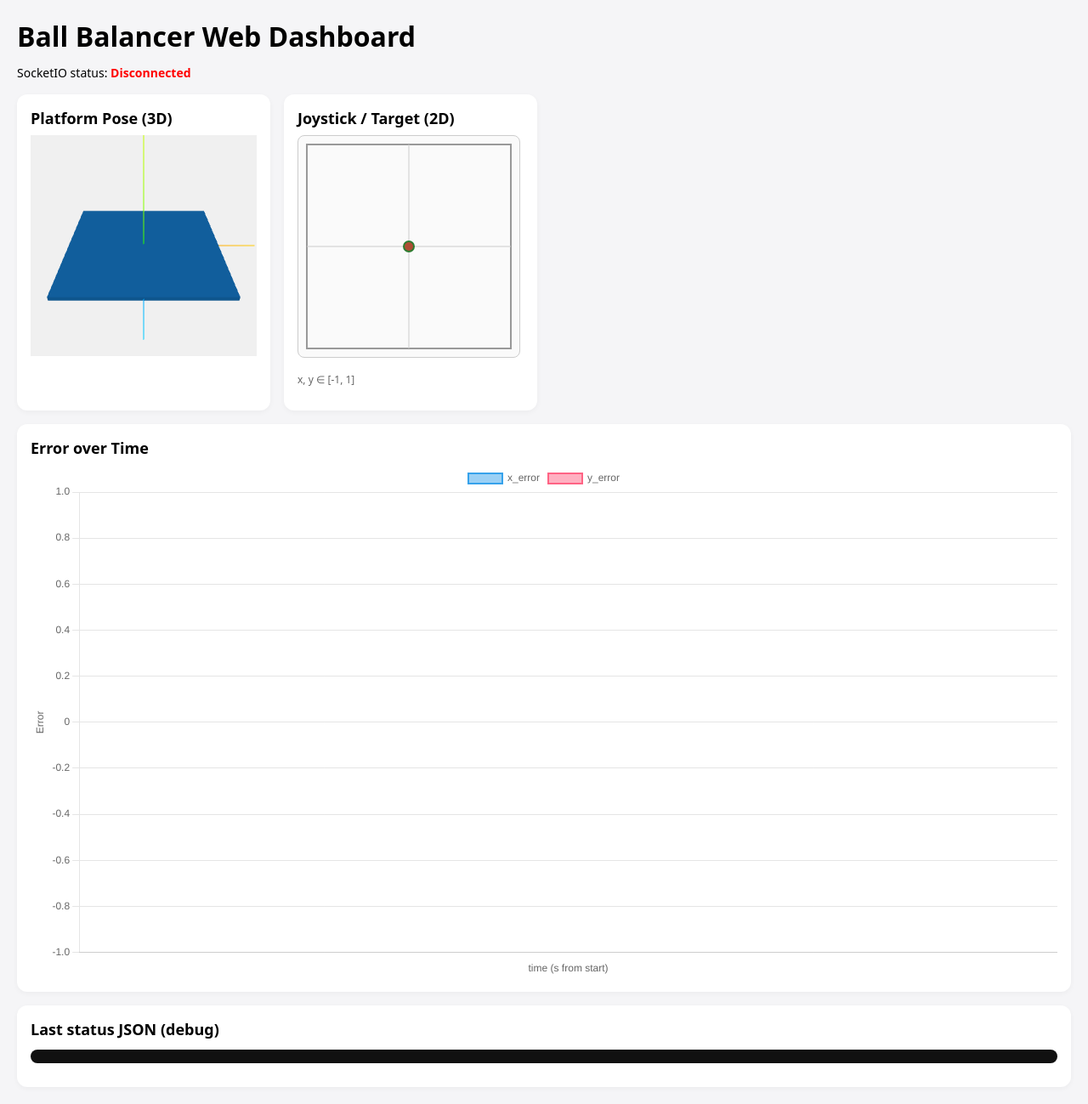
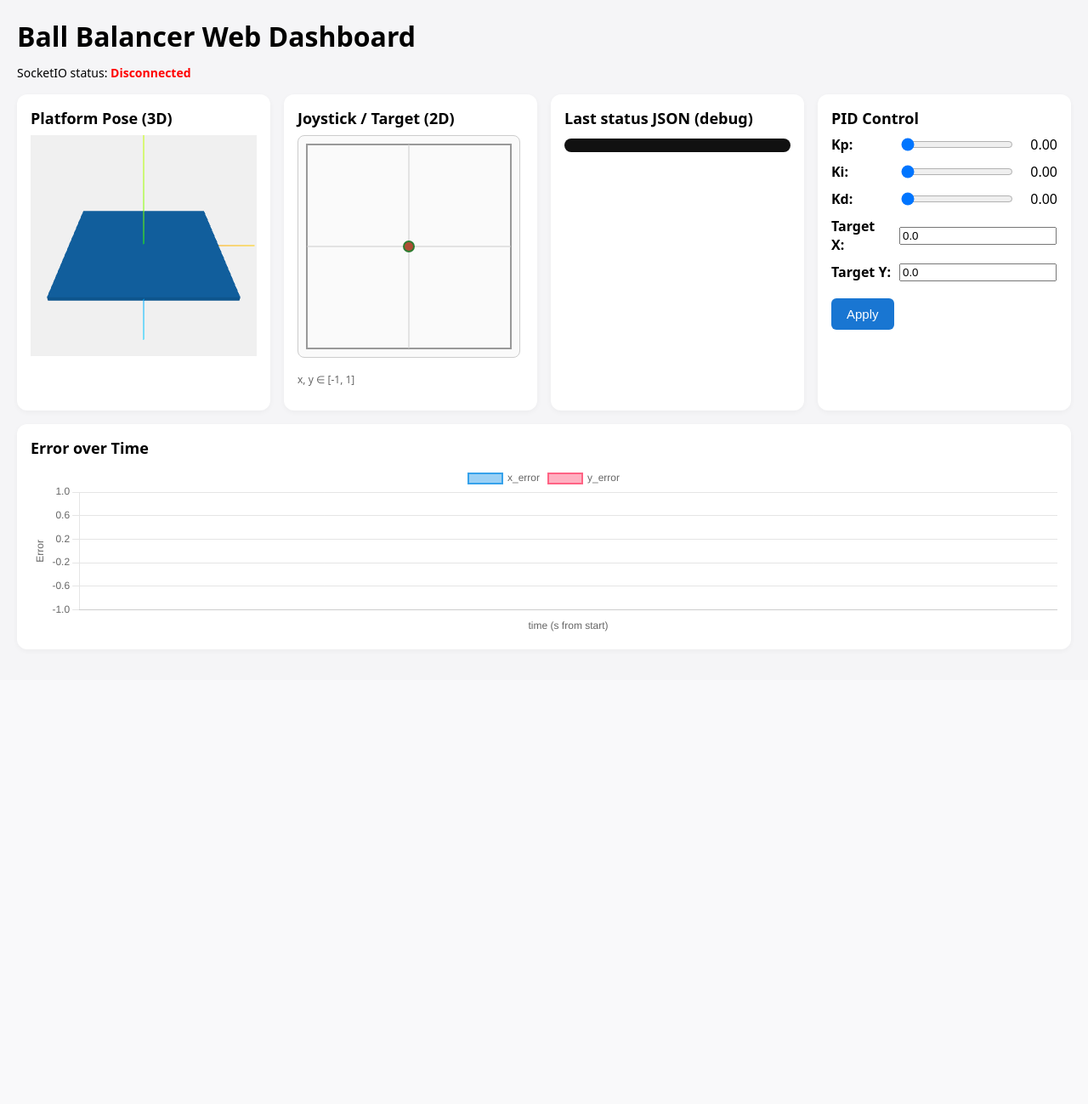
Before and after one commit to jhpower901/ball_balancing_system_server, a Flask app: page / in a window 1280 px wide. Shown: the whole page at 85% size. After the commit the page ends 743 px from the top, so only its background shows below. Run offline with Flask 3, Linux system fonts and the light colour scheme; some libraries are stand-ins or nearby versions.

Commit message:
기본 기능 완성

```diff
--- a/app/__init__.py
+++ b/app/__init__.py
@@ -3,8 +3,8 @@
 
 socketio = SocketIO(
     cors_allowed_origins="*",
-    async_mode="eventlet",
-    #async_mode="threading",
+    #sync_mode="eventlet",
+    async_mode="threading",
 )
 
 from .mqtt_client import init_mqtt  # socketio 정의 아래에 위치
--- a/app/static/css/main.css
+++ b/app/static/css/main.css
@@ -72,6 +72,43 @@
   font-size: 12px;
   padding: 8px;
   border-radius: 8px;
-  max-height: 200px;
+  max-height: 270px;
   overflow: auto;
 }
+
+.pid-row {
+  margin-bottom: 10px;
+  display: flex;
+  align-items: center;
+  gap: 10px;
+}
+
+.pid-row label {
+  width: 70px;
+  font-weight: bold;
+}
+
+
+.pid-row input[type="range"] {
+  flex: 1;
+}
+
+.pid-row span {
+  width: 40px;
+  text-align: right;
+}
+
+.pid-button {
+  margin-top: 10px;
+  padding: 10px 18px;
+  background-color: #1976d2;
+  color: white;
+  border: none;
+  border-radius: 6px;
+  cursor: pointer;
+  font-size: 15px;
+}
+
+.pid-button:hover {
+  background-color: #125ca0;
+}
--- a/app/static/js/charts.js
+++ b/app/static/js/charts.js
@@ -32,8 +32,11 @@
         },
         y: {
           title: { display: true, text: "Error" },
-          min: -1,   // 🔹 0을 중심으로 -1 ~ 1 범위 고정
+          min: -1,   // 0을 중심으로 -1 ~ 1 범위 고정
           max: 1,
+          ticks: {
+            stepSize: 0.2
+          }
         },
       },
       plugins: {
--- a/app/static/js/main.js
+++ b/app/static/js/main.js
@@ -138,3 +138,43 @@
   // 초깃값: 조이스틱 (0,0), 공 (0,0)
   drawJoystick(0, 0, 0, 0);
 });
+
+// ===== PID UI =====
+
+// 슬라이더 요소
+const kpSlider = document.getElementById("kp-slider");
+const kiSlider = document.getElementById("ki-slider");
+const kdSlider = document.getElementById("kd-slider");
+
+const kpValue = document.getElementById("kp-value");
+const kiValue = document.getElementById("ki-value");
+const kdValue = document.getElementById("kd-value");
+
+const targetX = document.getElementById("target-x");
+const targetY = document.getElementById("target-y");
+const pidApplyBtn = document.getElementById("pid-apply-btn");
+
+// 슬라이더 값 표시 업데이트
+kpSlider.addEventListener("input", () => kpValue.textContent = Number(kpSlider.value).toFixed(2));
+kiSlider.addEventListener("input", () => kiValue.textContent = Number(kiSlider.value).toFixed(2));
+kdSlider.addEventListener("input", () => kdValue.textContent = Number(kdSlider.value).toFixed(2));
+
+// Apply 버튼 → SocketIO send
+pidApplyBtn.addEventListener("click", () => {
+  const payload = {
+    PID_const: {
+      Kp: Number(kpSlider.value),
+      Ki: Number(kiSlider.value),
+      Kd: Number(kdSlider.value),
+    },
+    time: Date.now() / 1000,        // 서버 시간 보낼 때
+    ctr_mode: "manual",
+    target_pose: {
+      x: Number(targetX.value),
+      y: Number(targetY.value),
+    }
+  };
+
+  console.log("PID APPLY:", payload);
+  socket.emit("set_pid", payload);
+});
--- a/app/templates/index.html
+++ b/app/templates/index.html
@@ -27,18 +27,59 @@
         <p class="small-note">x, y ∈ [-1, 1]</p>
       </section>
 
+      <!-- 상태 raw 확인용 (디버깅용) -->
+      <section class="card">
+        <h2>Last status JSON (debug)</h2>
+        <pre id="status-json" class="status-json"></pre>
+      </section>
+
+      <!-- PID Control Card -->
+      <section class="card">
+        <h2>PID Control</h2>
+
+        <!-- Kp -->
+        <div class="pid-row">
+          <label for="kp-slider">Kp:</label>
+          <input type="range" id="kp-slider" min="0" max="5" step="0.01" value="0">
+          <span id="kp-value">0.00</span>
+        </div>
+
+        <!-- Ki -->
+        <div class="pid-row">
+          <label for="ki-slider">Ki:</label>
+          <input type="range" id="ki-slider" min="0" max="5" step="0.01" value="0">
+          <span id="ki-value">0.00</span>
+        </div>
+
+        <!-- Kd -->
+        <div class="pid-row">
+          <label for="kd-slider">Kd:</label>
+          <input type="range" id="kd-slider" min="0" max="5" step="0.01" value="0">
+          <span id="kd-value">0.00</span>
+        </div>
+
+        <!-- Target Pose -->
+        <div class="pid-row">
+          <label for="target-x">Target X:</label>
+          <input type="number" id="target-x" step="0.01" value="0.0">
+        </div>
+
+        <div class="pid-row">
+          <label for="target-y">Target Y:</label>
+          <input type="number" id="target-y" step="0.01" value="0.0">
+        </div>
+
+        <button id="pid-apply-btn" class="pid-button">Apply</button>
+      </section>
+
+
       <!-- 에러 그래프 -->
       <section class="card full-width">
         <h2>Error over Time</h2>
-        <canvas id="error-chart"></canvas>
+        <canvas id="error-chart" height="50"></canvas>
       </section>
     </div>
 
-    <!-- 상태 raw 확인용 (디버깅용) -->
-    <section class="card full-width">
-      <h2>Last status JSON (debug)</h2>
-      <pre id="status-json" class="status-json"></pre>
-    </section>
 
     <!-- 외부 라이브러리 CDN -->
     <!-- three.js -->
--- a/manage.py
+++ b/manage.py
@@ -3,4 +3,6 @@
 app = create_app()
 
 if __name__ == "__main__":
-    socketio.run(app, host="0.0.0.0", port=5000, debug=False, use_reloader=False,)
+    socketio.run(app, host="0.0.0.0", port=5000,
+                 debug=False, use_reloader=False,
+                 allow_unsafe_werkzeug=True,)
--- a/simulator.py
+++ b/simulator.py
@@ -7,7 +7,7 @@
 
 # --- 설정 변수 ---
 MQTT_BROKER = "anzam.kr"
-MQTT_TOPIC = "simulator/data"
+MQTT_TOPIC = "ballbalancer/status"
 SIMULATION_FREQUENCY = 20  # Hz
 LOOP_DELAY = 1 / SIMULATION_FREQUENCY  # 초당 루프 딜레이
 G = 9.81  # 중력 가속도 (m/s^2)
```
Also changed, not shown: app/mqtt_client.py (+51 -1 lines), app/socketio_namespace.py (+8 -0 lines).
